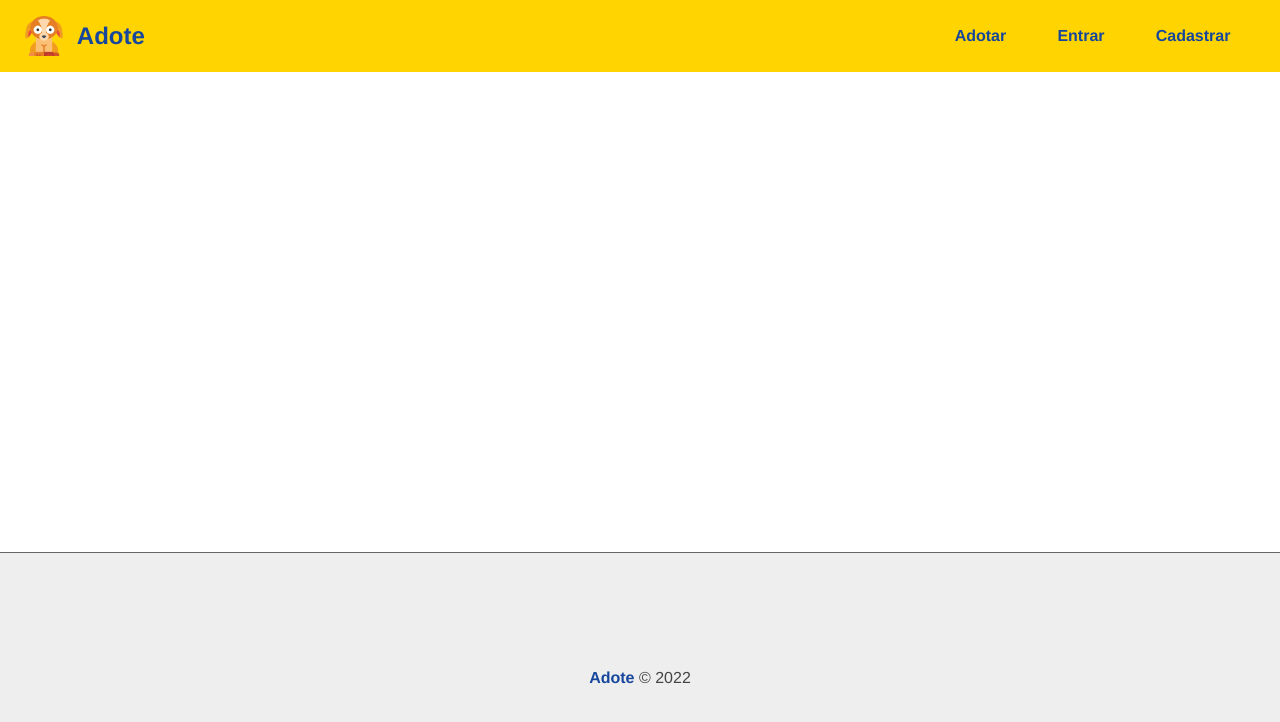
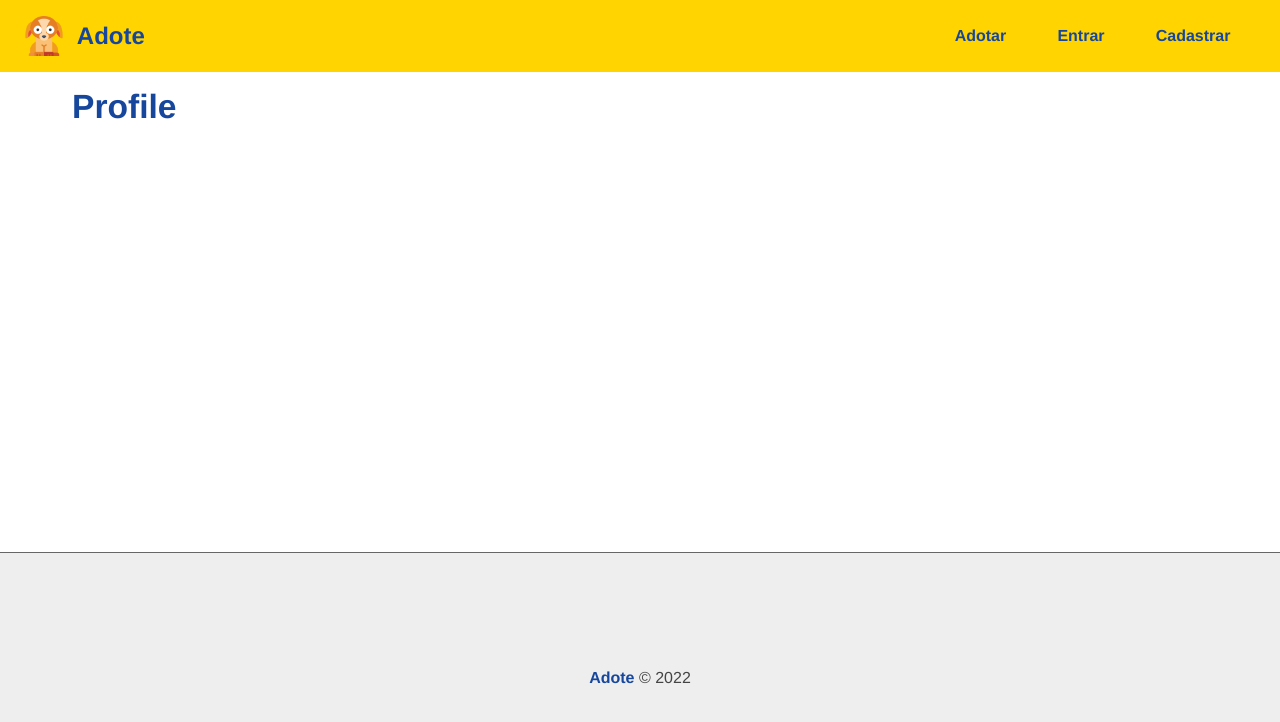
Before and after one commit to HenriqueTrigolo/Adote, a React (Create React App) app in the folder frontend/: page /user/profile in a window 1280 px wide. Shown: the top 722 px of the page. Built offline with nearby package versions, Linux system fonts and the light colour scheme.

Commit message:
criando acesso a pagina de perfil

```diff
--- a/frontend/src/App.js
+++ b/frontend/src/App.js
@@ -10,6 +10,7 @@ import Message from './components/layouts/Message'
 import Login from './components/pages/Auth/Login'
 import Register from './components/pages/Auth/Register'
 import Home from './components/pages/Home'
+import Profile from './components/pages/Users/Profile'
 
 /* Context */
 import {UserProvider} from './context/UserContext'
@@ -24,6 +25,7 @@ function App() {
                     <Routes>
                         <Route path="/login" element={<Login/>}/>
                         <Route path="/register" element={<Register/>}/>
+                        <Route path="/user/profile" element={<Profile/>}/>
                         <Route path="/" element={<Home/>}/>
                     </Routes>
                 </Container>
--- a/frontend/src/components/layouts/Navbar.js
+++ b/frontend/src/components/layouts/Navbar.js
@@ -25,6 +25,7 @@ function Navbar(){
                 {
                     authenticated ? (
                     <>
+                        <li><Link to="/user/profile">Perfil</Link></li>
                         <li onClick={logout}>Sair</li>
                     </>
                     ) : (
--- /dev/null
+++ b/frontend/src/components/pages/Users/Profile.js
@@ -0,0 +1,9 @@
+function Profile(){
+    return(
+        <section>
+            <h1>Profile</h1>
+        </section>
+    )
+}
+
+export default Profile
```
Also changed, not shown: frontend/src/components/pages/Users/Profile.module.css (added).
